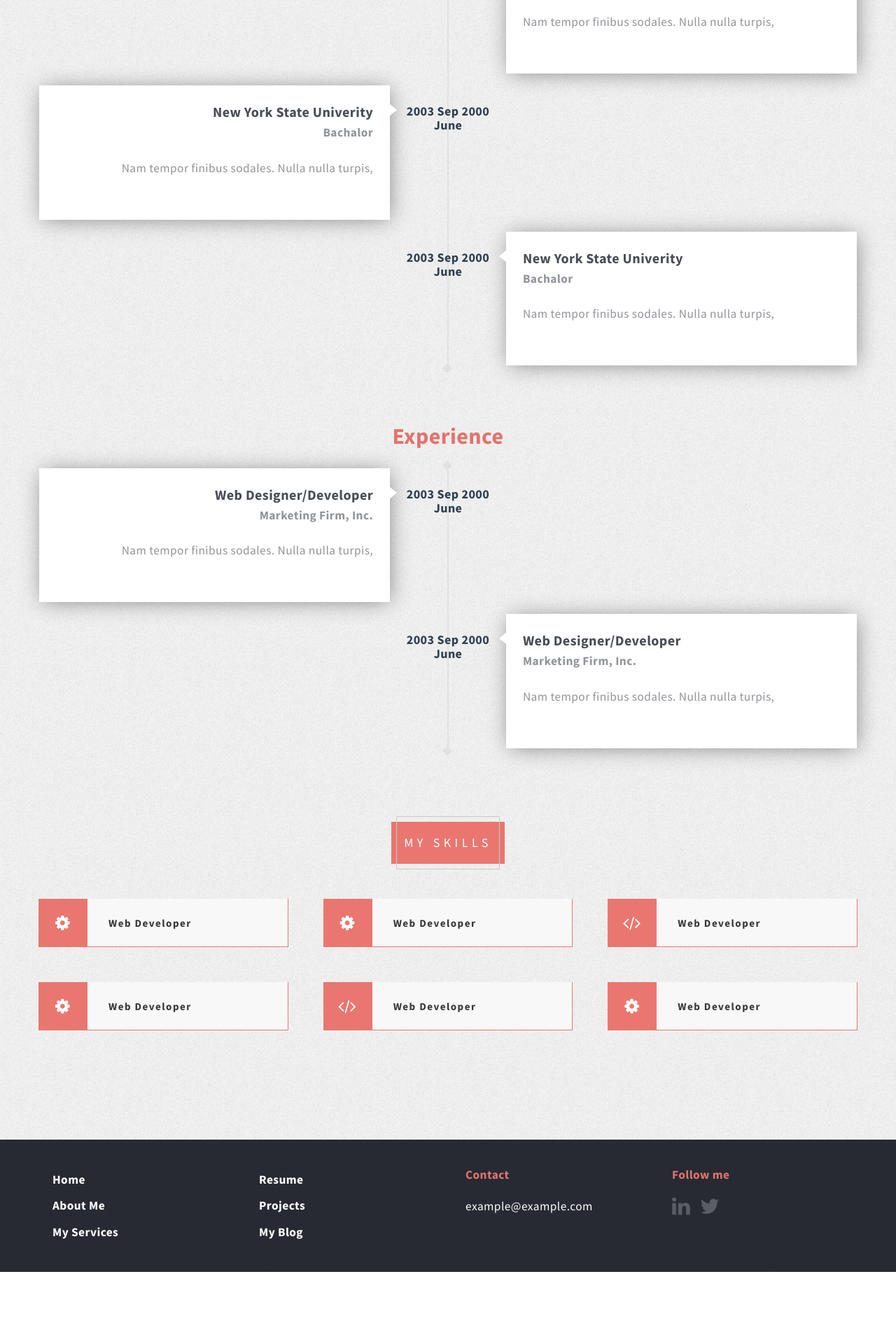
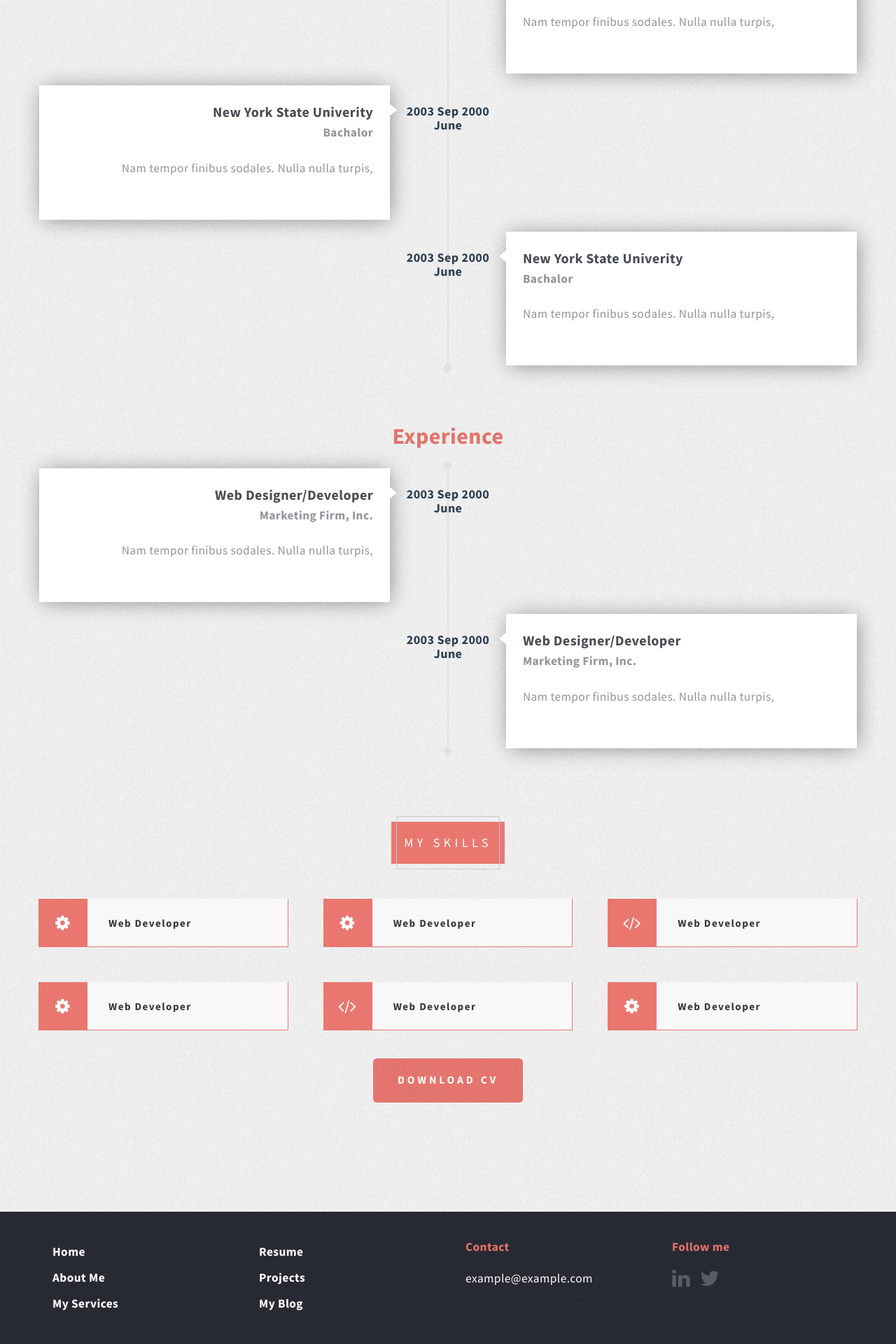
Before and after one commit to jakubkrajcovic/jakubkrajcovic.github.io, a Jekyll site: the page built from cv.html, in a window 1280 px wide. Shown: the part 737-2657 px from the top of the page at 70% size. Built offline with Jekyll 4.4.1, drawn with Linux system fonts in a browser that asks for light colours; before the commit the page ends 2554 px from its top, so only the background shows below that.

Commit message:
Adding download button

```diff
--- a/_sass/_layout.scss
+++ b/_sass/_layout.scss
@@ -1577,6 +1577,9 @@
 					line-height: 69px;
 					padding: 0 30px;
 					border-right: 1px solid rgb(233, 119, 112);
+				}
+				.download-cv {
+					margin-top: 40px;
 				}
 			}
 
--- a/cv.html
+++ b/cv.html
@@ -92,8 +92,13 @@ title: My Services
 				</div>
 			</div>
 			{% endfor %}
+		</div>
 
-		</div>
+		{% for about in site.data.about %}
+			<div class="text-center download-cv">
+				<a href="https://{{ about.link }}" class="button style1" target="_blank">Download CV</a>
+			</div>
+		{% endfor %}
 
 	</div>
 </div>
```
